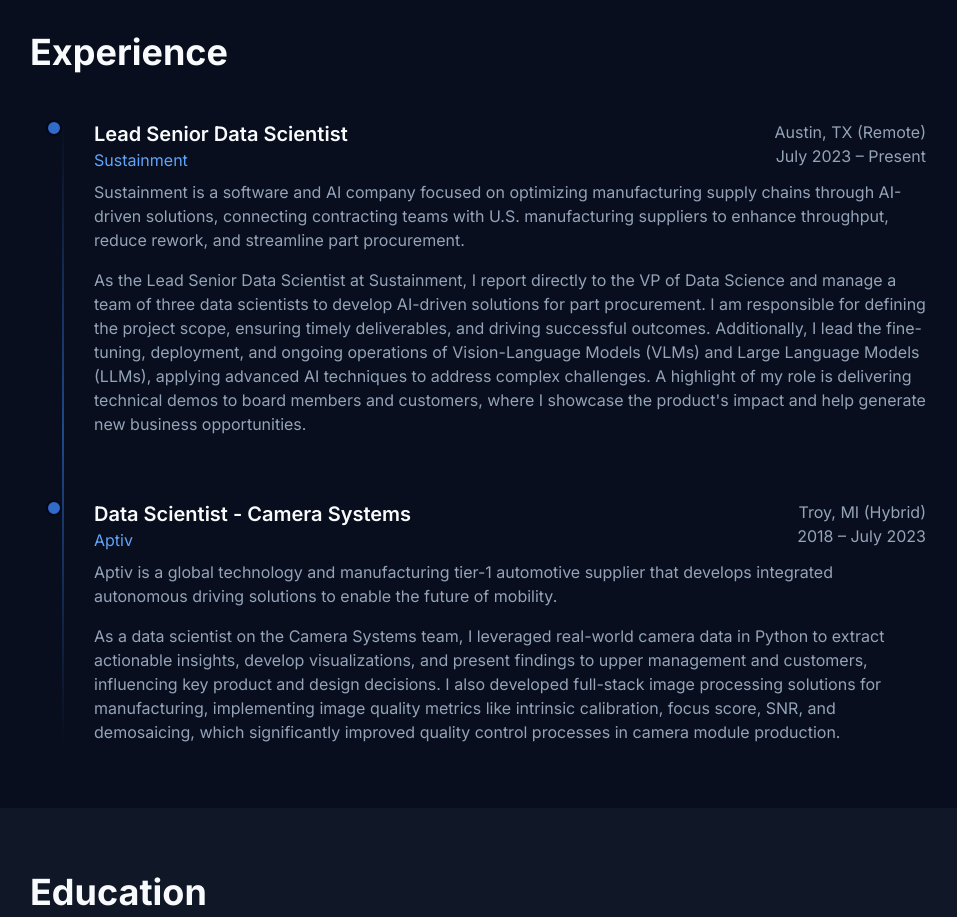
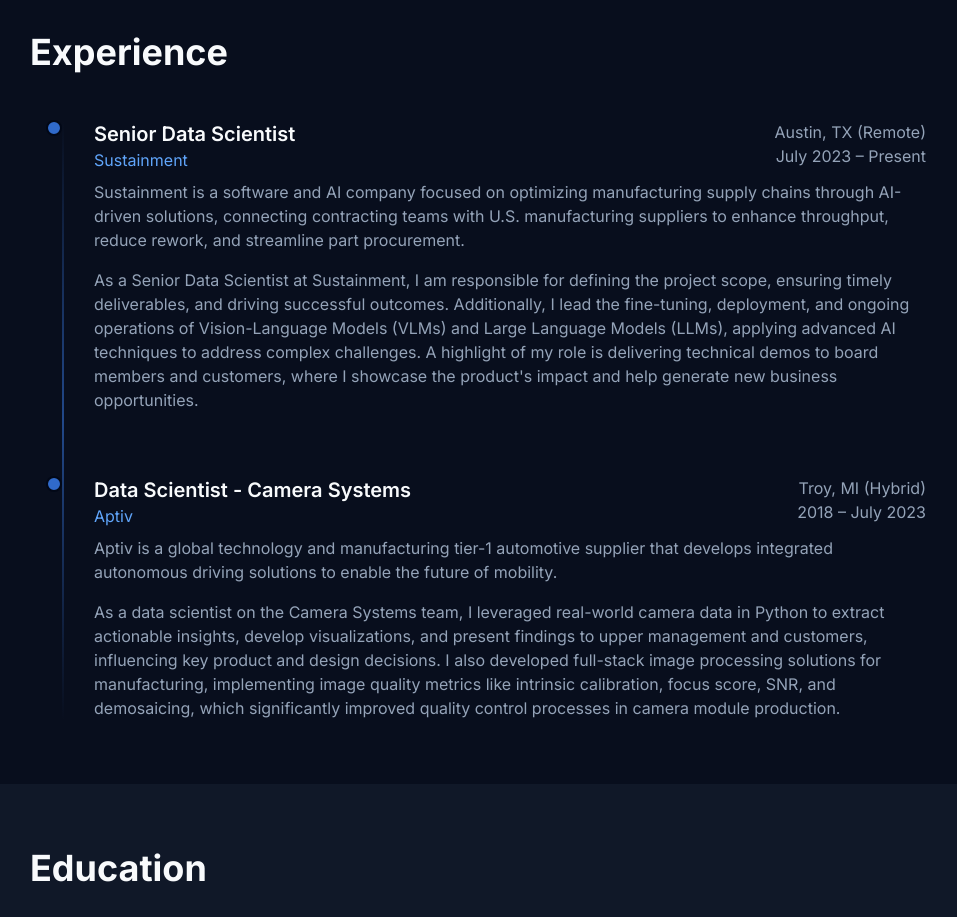
Before and after one commit to Kwintonium/website-nodejs, a Next.js app: page / in a window 1280 px wide. Shown: the part 1320-2237 px from the top of the page, without its empty margins (162-1119 px from the left). Built offline with nearby package versions, Linux system fonts and the light colour scheme.

Commit message:
Update experience.tsx

```diff
--- a/components/experience.tsx
+++ b/components/experience.tsx
@@ -25,7 +25,7 @@ export function Experience() {
 
               <div className="flex justify-between items-start mb-2">
                 <div>
-                  <h3 className="text-xl font-semibold">Lead Senior Data Scientist</h3>
+                  <h3 className="text-xl font-semibold">Senior Data Scientist</h3>
                   <a href="https://www.sustainment.com/" target="_blank" rel="noopener noreferrer" className="hover:underline cursor-pointer">
                     <p className="text-blue-400 inline hover:text-blue-600 hover:underline transition-colors">Sustainment</p>
                   </a>
@@ -39,7 +39,7 @@ export function Experience() {
                 Sustainment is a software and AI company focused on optimizing manufacturing supply chains through AI-driven solutions, connecting contracting teams with U.S. manufacturing suppliers to enhance throughput, reduce rework, and streamline part procurement.
               </p>
               <p className="text-muted-foreground">
-                As the Lead Senior Data Scientist at Sustainment, I report directly to the VP of Data Science and manage a team of three data scientists to develop AI-driven solutions for part procurement. I am responsible for defining the project scope, ensuring timely deliverables, and driving successful outcomes. Additionally, I lead the fine-tuning, deployment, and ongoing operations of Vision-Language Models (VLMs) and Large Language Models (LLMs), applying advanced AI techniques to address complex challenges. A highlight of my role is delivering technical demos to board members and customers, where I showcase the product's impact and help generate new business opportunities.
+                As a Senior Data Scientist at Sustainment, I am responsible for defining the project scope, ensuring timely deliverables, and driving successful outcomes. Additionally, I lead the fine-tuning, deployment, and ongoing operations of Vision-Language Models (VLMs) and Large Language Models (LLMs), applying advanced AI techniques to address complex challenges. A highlight of my role is delivering technical demos to board members and customers, where I showcase the product's impact and help generate new business opportunities.
               </p>
             </motion.div>
 
```
